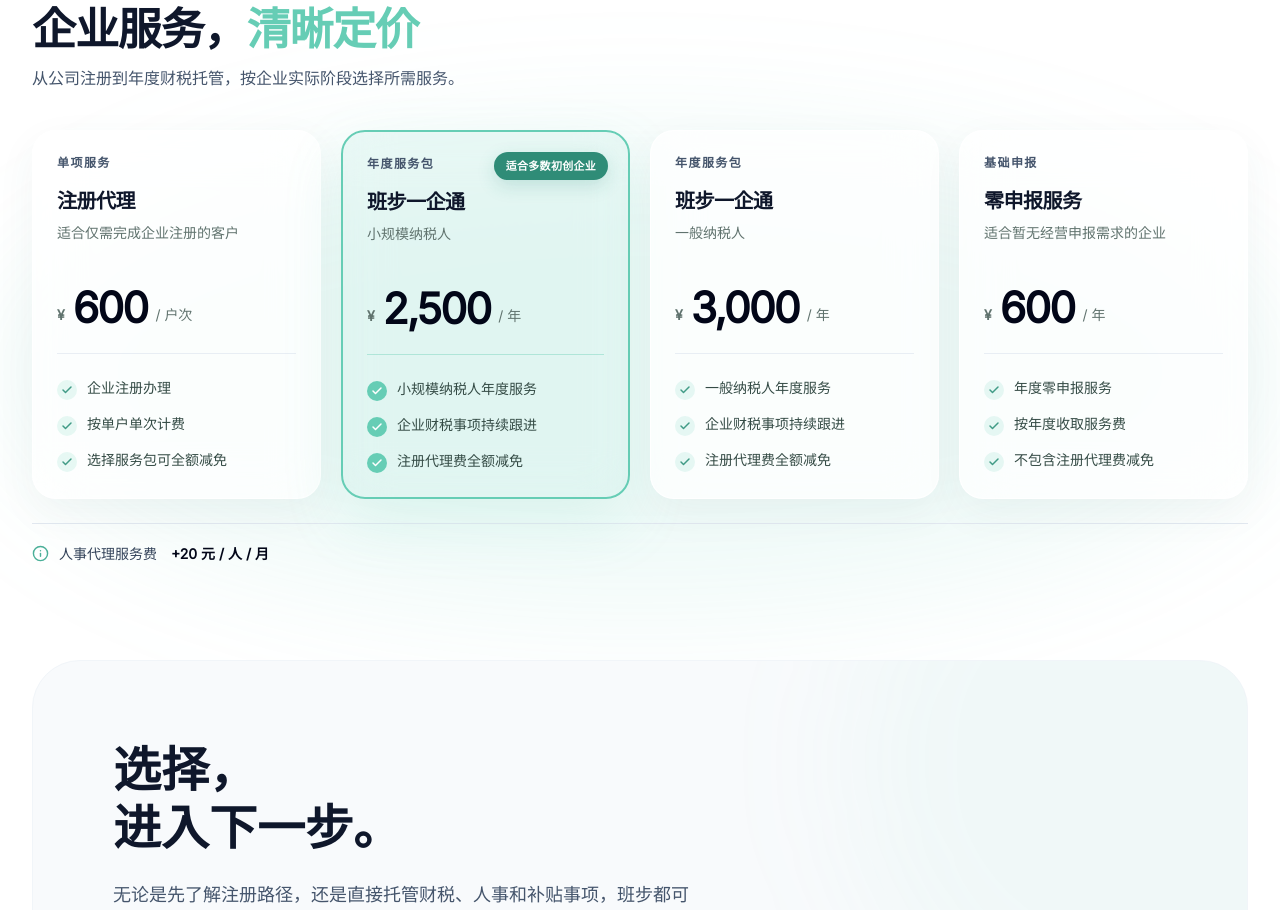
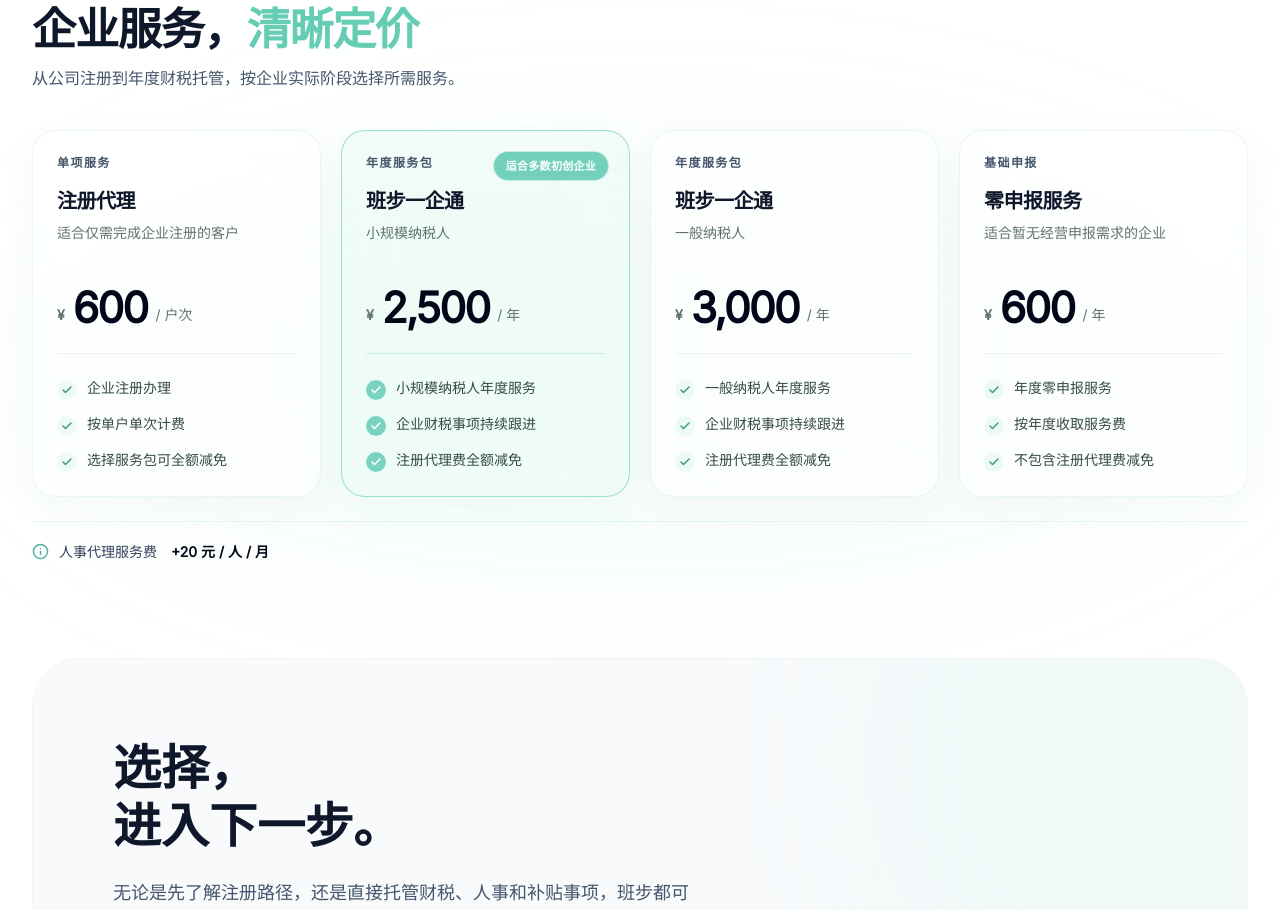
Before and after one commit to cydhang-dotcom/1B, a React (Vite) app: page / in a window 1280 px wide. Shown: the part 3760-4670 px from the top of the page. Built offline with nearby package versions, Linux system fonts and the light colour scheme; no server answers.

Commit message:
style: 优化价格卡片透明感

```diff
--- a/src/components/CTA.tsx
+++ b/src/components/CTA.tsx
@@ -46,7 +46,7 @@ export default function CTA({ onOpenModal }: { onOpenModal: () => void }) {
     <section className="py-16 md:py-24 lg:py-32 relative overflow-hidden bg-white border-t border-slate-100">
       <div className="max-w-7xl mx-auto px-5 md:px-8">
         <div id="pricing" className="relative isolate mb-16 scroll-mt-24 sm:mb-20 lg:mb-24 lg:scroll-mt-28">
-          <div className="pointer-events-none absolute -inset-x-8 top-32 -z-10 h-[30rem] rounded-[50%] bg-[#66CDB5]/10 blur-3xl" aria-hidden="true"></div>
+          <div className="pointer-events-none absolute -inset-x-8 top-32 -z-10 h-[30rem] rounded-[50%] bg-[#66CDB5]/5 blur-[80px]" aria-hidden="true"></div>
           <div className="mb-10">
             <div>
               <h2 className="text-3xl font-extrabold tracking-tight text-slate-900 sm:text-4xl lg:text-[2.75rem]">
@@ -62,12 +62,12 @@ export default function CTA({ onOpenModal }: { onOpenModal: () => void }) {
                 key={`${plan.name}-${plan.detail}`}
                 className={`group relative flex min-h-[360px] flex-col rounded-[1.5rem] border p-6 transition-[transform,box-shadow,border-color] duration-300 hover:-translate-y-1 ${
                   plan.featured
-                    ? 'border-2 border-[#66CDB5] bg-[#66CDB5]/10 shadow-[0_24px_60px_rgba(102,205,181,0.15)] backdrop-blur-xl'
-                    : 'border-white/90 bg-white/75 shadow-[0_14px_40px_rgba(46,98,86,0.055)] backdrop-blur-xl hover:border-[#66CDB5]/55 hover:bg-white/90 hover:shadow-[0_20px_50px_rgba(102,205,181,0.12)]'
+                    ? 'border-[#66CDB5]/60 bg-[#66CDB5]/[0.055] shadow-[0_14px_42px_rgba(102,205,181,0.08)] backdrop-blur-2xl'
+                    : 'border-[#66CDB5]/15 bg-white/55 shadow-[0_10px_36px_rgba(46,98,86,0.035)] backdrop-blur-2xl hover:border-[#66CDB5]/35 hover:bg-white/70 hover:shadow-[0_14px_42px_rgba(102,205,181,0.07)]'
                 }`}
               >
                 {plan.badge && (
-                  <span className="absolute right-5 top-5 rounded-full bg-[#2f8c77] px-3 py-1.5 text-[11px] font-bold tracking-wide text-white shadow-[0_6px_18px_rgba(47,140,119,0.2)]">
+                  <span className="absolute right-5 top-5 rounded-full border border-white/60 bg-[#66CDB5]/90 px-3 py-1.5 text-[11px] font-bold tracking-wide text-white backdrop-blur-md">
                     {plan.badge}
                   </span>
                 )}
@@ -78,7 +78,7 @@ export default function CTA({ onOpenModal }: { onOpenModal: () => void }) {
                   <p className="mt-2 min-h-10 text-sm leading-5 text-[#60736e]">{plan.detail}</p>
                 </div>
 
-                <div className={`mt-6 flex items-end gap-2 border-b pb-6 ${plan.featured ? 'border-[#66CDB5]/40' : 'border-slate-200/75'}`}>
+                <div className={`mt-6 flex items-end gap-2 border-b pb-6 ${plan.featured ? 'border-[#66CDB5]/25' : 'border-slate-200/55'}`}>
                   <span className="pb-1 text-sm font-bold text-[#60736e]">¥</span>
                   <span className="text-[2.65rem] font-extrabold leading-none tracking-[-0.04em] text-slate-950">{plan.price}</span>
                   <span className="pb-1 text-sm font-medium text-[#60736e]">/ {plan.unit.replace('元 / ', '')}</span>
@@ -87,7 +87,7 @@ export default function CTA({ onOpenModal }: { onOpenModal: () => void }) {
                 <ul className="mt-6 grid gap-3.5">
                   {plan.features.map((feature) => (
                     <li key={feature} className="flex items-start gap-2.5 text-sm leading-5 text-[#344b45]">
-                      <span className={`mt-0.5 flex h-5 w-5 shrink-0 items-center justify-center rounded-full ${plan.featured ? 'bg-[#66CDB5] text-white' : 'bg-[#66CDB5]/15 text-[#419b86]'}`}>
+                      <span className={`mt-0.5 flex h-5 w-5 shrink-0 items-center justify-center rounded-full ${plan.featured ? 'bg-[#66CDB5]/85 text-white' : 'bg-[#66CDB5]/10 text-[#419b86]'}`}>
                         <Check size={12} strokeWidth={3} aria-hidden="true" />
                       </span>
                       {feature}
@@ -98,7 +98,7 @@ export default function CTA({ onOpenModal }: { onOpenModal: () => void }) {
             ))}
           </div>
 
-          <div className="mt-6 border-t border-slate-200 pt-5 text-sm text-slate-600">
+          <div className="mt-6 border-t border-[#66CDB5]/15 pt-5 text-sm text-slate-600">
             <p className="flex items-center gap-2.5 font-medium text-slate-700">
               <Info size={17} className="shrink-0 text-[#4aaf98]" aria-hidden="true" />
               人事代理服务费 <strong className="ml-1 font-extrabold text-slate-950">+20 元 / 人 / 月</strong>
```
